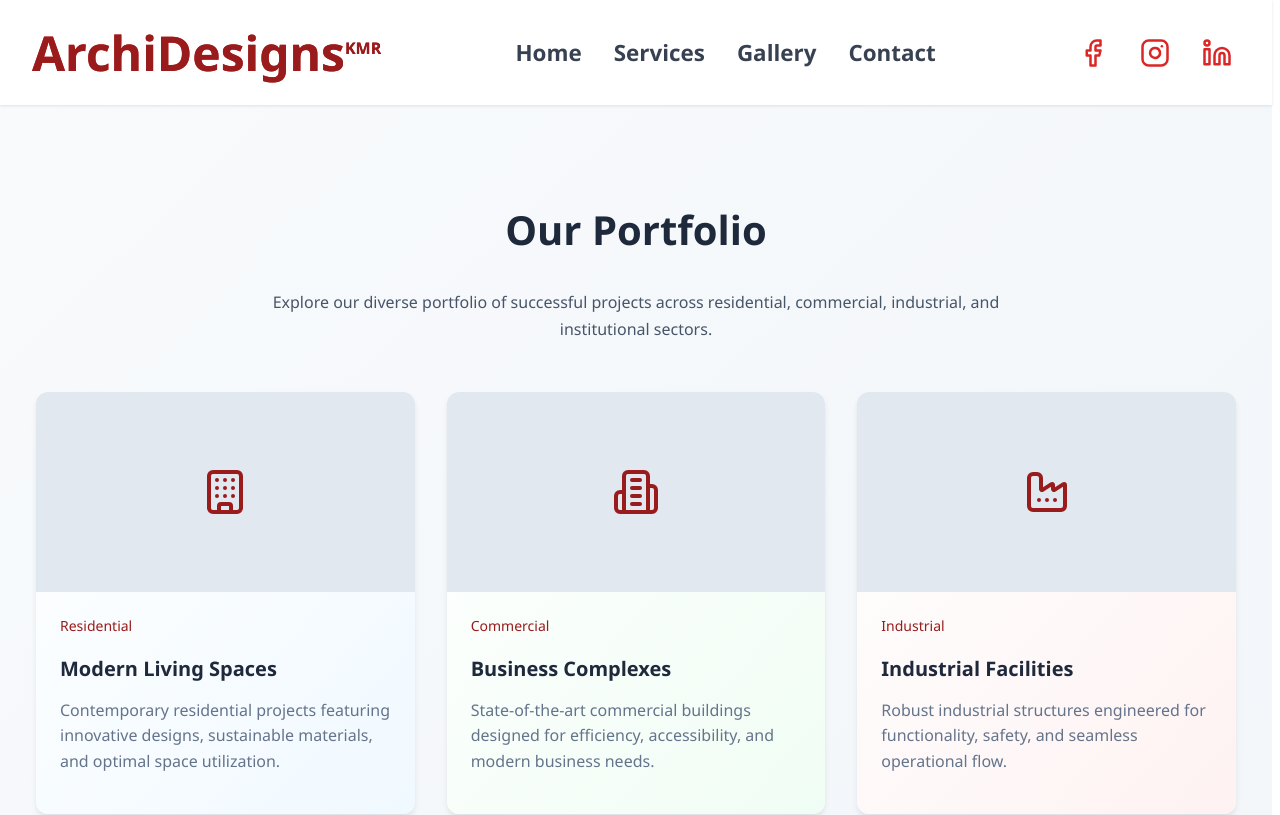
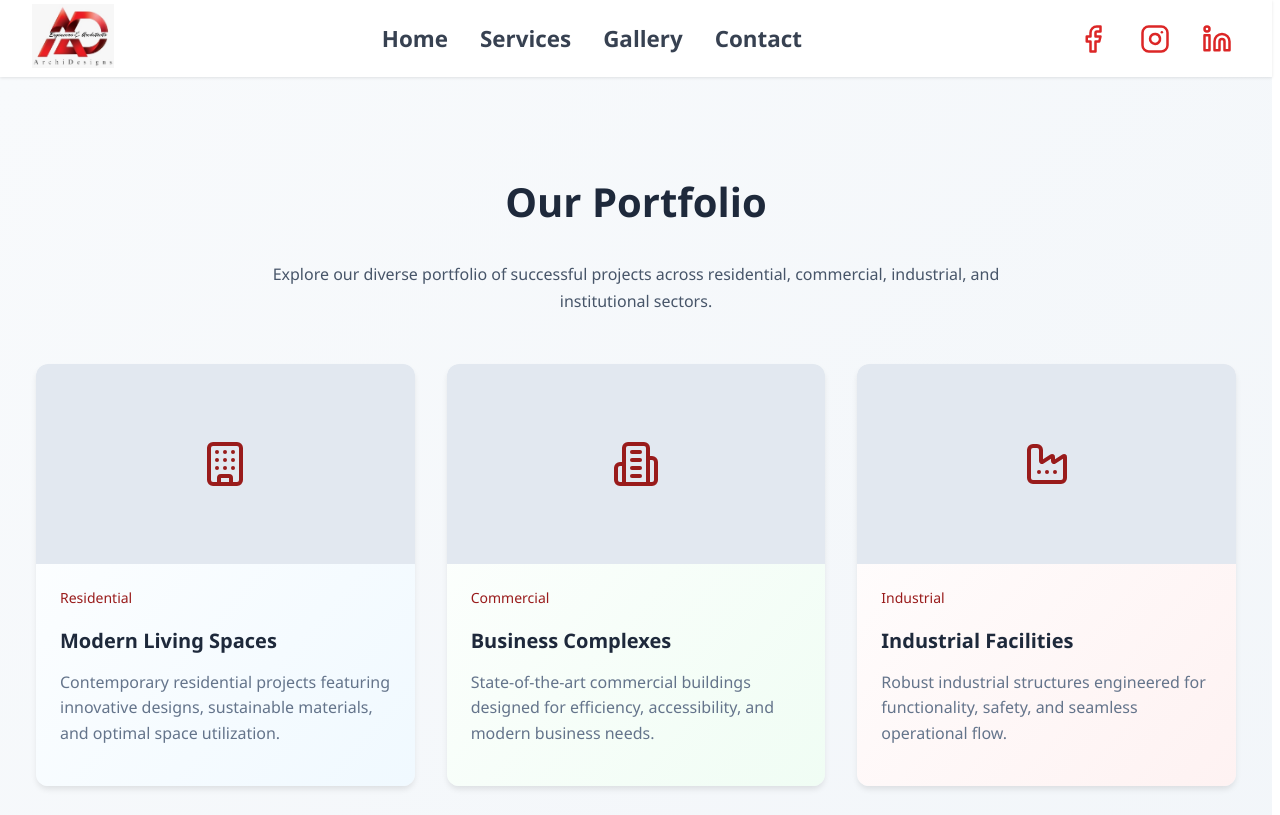
Before and after one commit to ShahTufail/ArchiDesigns, a React (Vite) app: page /ArchiDesigns/works in a window 1280 px wide. Shown: the top 815 px of the page. Built offline with nearby package versions, Linux system fonts and the light colour scheme.

Commit message:
add logo

```diff
--- a/src/components/Contact/Contact.jsx
+++ b/src/components/Contact/Contact.jsx
@@ -90,19 +90,19 @@ const Contact = () => {
           <ContactInfo
             icon={MapPin}
             title="Office Address"
-            content="Room 314 Hotel Bahar Khayam near khyber Hospital., Srinagar, India, Jammu and Kashmir"
+            content="1000, Street 97, Nowpora, Munawarabad, Srinagar, Jammu & Kashmir, 190018"
           />
 
           <ContactInfo
             icon={Phone}
             title="Phone"
-            content="+91 9018381436 | +91 9018293948"
+            content="+91 9018381436  | +91 9797290692"
           />
 
           <ContactInfo
             icon={Mail}
             title="Email"
-            content="support@archidesigns.co.in"
+            content="support@archidesigns.co.in | asminfratech24@gmail.com"
           />
 
           <ContactInfo
--- a/src/components/Home/Home.jsx
+++ b/src/components/Home/Home.jsx
@@ -60,6 +60,19 @@ const Home = () => (
   <div className={styles["home-container"]}>
     <section className={styles["hero-section"]}>
       <BackgroundIcons />
+      <HomeIcon
+        className={styles["hero-bg-icon"]}
+        style={{
+          position: "absolute",
+          top: "50%",
+          left: "50%",
+          transform: "translate(-50%, -50%)",
+          opacity: 0.08,
+          zIndex: 0,
+          width: "800px",
+          height: "900px",
+        }}
+      />
 
       <div className={styles.content}>
         <h1 className={styles.title}>Building Dreams with Precision</h1>
--- a/src/components/Home/Home.module.css
+++ b/src/components/Home/Home.module.css
@@ -164,3 +164,10 @@
     padding: 4rem 1rem;
   }
 }
+.hero-section {
+  position: relative;
+}
+
+.hero-bg-icon {
+  pointer-events: none;
+}
--- a/src/components/NavBar/NavBar.jsx
+++ b/src/components/NavBar/NavBar.jsx
@@ -2,6 +2,8 @@ import React, { useState, useEffect } from "react";
 import { Link, useLocation } from "react-router-dom";
 import { Facebook, Instagram, Linkedin, Menu, X } from "lucide-react";
 import styles from "./NavBar.module.css";
+import logo from "../../assets/logo_w.jpg";
+
 
 const NavBar = () => {
   const [isMenuOpen, setIsMenuOpen] = useState(false);
@@ -23,11 +25,14 @@ const NavBar = () => {
 
 return (
     <nav className={`${styles.navbar} ${isScrolled ? styles.scrolled : ''}`}>
-        <div className={styles.brand}>
+        <Link to="/" className={styles.logoLink}>
+            <img src={logo} alt="ArchiDesigns Logo" className={styles.logo} />
+        </Link>
+        {/* <div className={styles.brand}>
             <Link to="/" className={styles["home-button"]}>
                 ArchiDesigns<sup style={{fontSize:'1rem'}}>KMR</sup>
             </Link>
-        </div>
+        </div> */}
 
         <button
             className={styles["menu-button"]}
--- a/src/components/NavBar/NavBar.module.css
+++ b/src/components/NavBar/NavBar.module.css
@@ -7,14 +7,22 @@
   display: flex;
   justify-content: space-between;
   align-items: center;
-  padding: 1.25rem 2rem;
+  padding: .25rem 2rem;
   box-shadow: 0 1px 3px rgba(0, 0, 0, 0.1);
   transition: padding 0.3s ease;
 }
 
 .navbar.scrolled {
-  padding: 0.75rem 2rem;
+  /* padding: 0.25rem .7rem; */
   background-color: rgba(255, 255, 255, 0.98);
+}
+.logoLink {
+  /* width: 48px; */
+  /* height: 48px; */
+  .logo {
+    height: 64px;
+    width: auto;
+}
 }
 
 .brand {
```
Also changed, not shown: src/assets/logo_b.jpg (added), src/assets/logo_w.jpg (added).
